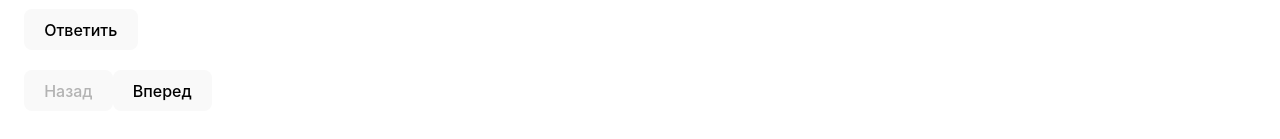
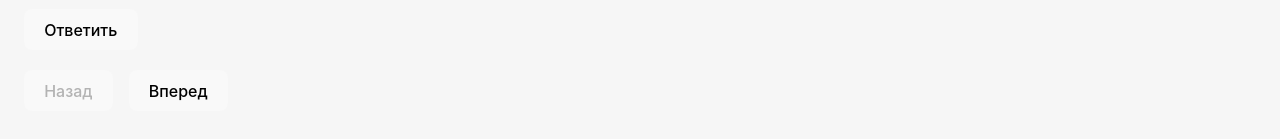
Before and after one commit to MappuniMaku/medical-tests, a React (Vite) app: page / in a window 1280 px wide. Shown: the part 367-506 px from the top of the page. Built offline with nearby package versions, Linux system fonts and the light colour scheme.

Commit message:
Fix design

```diff
--- a/src/App.tsx
+++ b/src/App.tsx
@@ -36,7 +36,7 @@ const App: FC = () => {
       </div>
 
       {/* Кнопки для навигации между вопросами */}
-      <div style={{ marginTop: '20px' }}>
+      <div style={{ display: 'flex', gap: 16, marginTop: '20px' }}>
         <button onClick={handlePrevious} disabled={currentQuestionIndex === 0}>
           Назад
         </button>
--- a/src/index.css
+++ b/src/index.css
@@ -33,6 +33,7 @@ body {
   width: 100%;
   min-width: 320px;
   min-height: 100vh;
+  background-color: #f6f6f6;
 }
 
 #root {
```
